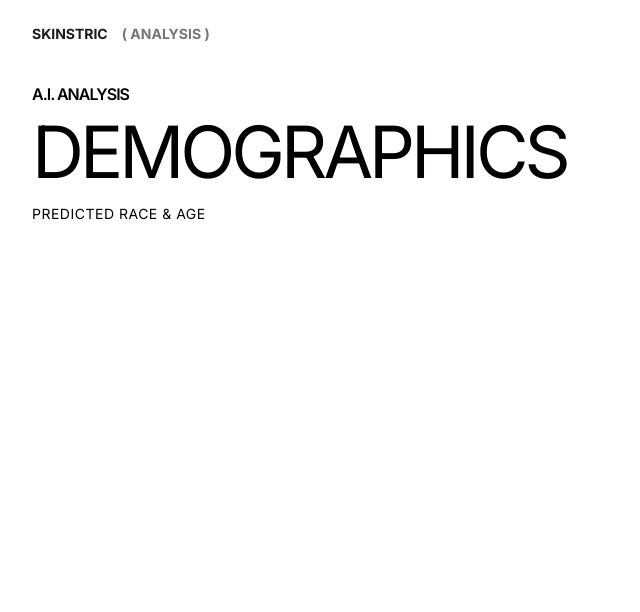
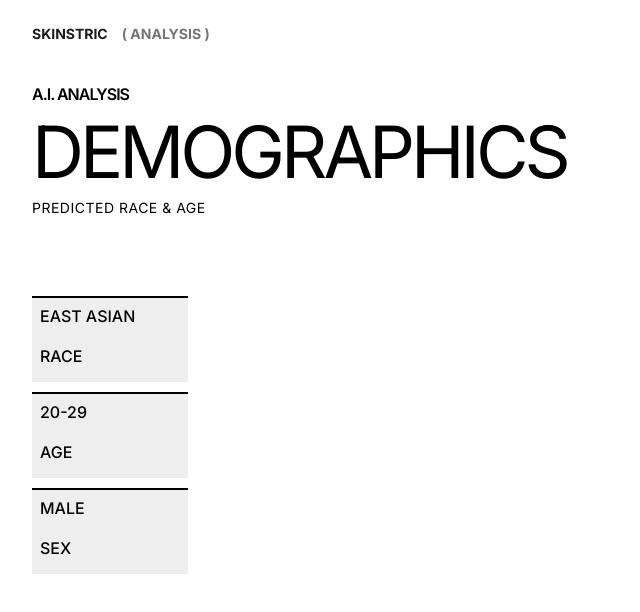
Before and after one commit to Noah-code1210/Skinstric-AI, a React (Create React App) app: page /demographics in a window 1280 px wide. Shown: the top 612 px of the page, without its empty margins (0-640 px from the left). Built offline with nearby package versions, Linux system fonts and the light colour scheme.

Commit message:
category boxes finished

```diff
--- a/src/index.css
+++ b/src/index.css
@@ -834,8 +834,10 @@ WEBCAM PAGE
 
 .webcam__loading--state {
   position: absolute;
-  bottom: 500px;
-  left: 600px;
+  top: 300px;
+  left: 500px;
+  border: 4px solid white;
+  z-index: 999;
 }
 
 /*
@@ -968,9 +970,55 @@ DEMOGRAPHICS PAGE
 
 */
 
+.demo__nav {
+  margin-bottom: 80px;
+}
+
 .section__large--title {
   font-size: 72px;
   text-transform: uppercase;
   letter-spacing: -4px;
+  margin-bottom: 4px;
+}
+
+.race__box,
+.age__box,
+.gender__box {
+  width: 100%;
+  max-width: 156px;
+  height: 86px;
+  border-top: 2px solid black;
+  background-color: rgb(238, 238, 238);
+  padding: 8px;
   margin-bottom: 10px;
+  transition: all 220ms ease;
 }
+.race__box:hover,
+.age__box:hover,
+.gender__box:hover {
+  background-color: rgb(203, 203, 203);
+}
+
+.race__box:focus,
+.age__box:focus,
+.gender__box:focus {
+  background-color: black;
+  color: white;
+}
+
+.dynamic__race--title,
+.race__title,
+.dynamic__age--title,
+.age__title,
+.dynamic__gender--title,
+.gender__title {
+  font-size: 16px;
+  font-weight: 500;
+  text-transform: uppercase;
+}
+
+.dynamic__race--title,
+.dynamic__age--title,
+.dynamic__gender--title {
+  margin-bottom: 20px;
+}
--- a/src/pages/City.jsx
+++ b/src/pages/City.jsx
@@ -10,9 +10,9 @@ AOS.init();
 function City() {
   const [showProceed, setShowProceed] = useState(false);
   const [loading, setLoading] = useState(false);
-  const navigate = useNavigate();
   const [success, setSuccess] = useState(false);
   const [showInput, setShowInput] = useState(true);
+  const navigate = useNavigate();
 
   function navInto() {
     navigate("/picture");
@@ -47,7 +47,8 @@ function City() {
                     </p>
                   </div>
                 )}
-                { showInput && <div className="input__wrapper">
+                {showInput && (
+                  <div className="input__wrapper">
                     <h3 className="input__title">Click to type</h3>
                     <input
                       type="text"
@@ -83,7 +84,8 @@ function City() {
                         }
                       }}
                     />
-                </div>}
+                  </div>
+                )}
               </>
             )}
             <Link to="/introduction">
--- a/src/pages/Demographics.jsx
+++ b/src/pages/Demographics.jsx
@@ -1,25 +1,57 @@
-import React from 'react'
-import NavAnalysis from '../components/NavAnalysis'
+import React from "react";
+import NavAnalysis from "../components/NavAnalysis";
 
 function Demographics() {
   return (
     <>
-    <NavAnalysis />
+      <NavAnalysis />
       <div id="section">
         <div className="container">
-          <div className="section__title analysis__section--title">
-            A.I. Analysis
+          <div className="demo__nav">
+            <div className="section__title analysis__section--title">
+              A.I. Analysis
+            </div>
+            <div className="section__large--title">Demographics</div>
+            <div className="section__sub-title">Predicted Race & Age</div>
           </div>
-          <div className="section__large--title">
-            Demographics
-          </div>
-          <div className="section__sub-title">
-            Predicted Race & Age
+          <div className="demo__info">
+            <div className="category__boxes">
+              <div className="race__box" tabIndex={1}>
+                <h2 className="dynamic__race--title">
+                  East Asian
+                </h2>
+                <h2 className="race__title">
+                  Race
+                </h2>
+              </div>
+              <div className="age__box" tabIndex={2}>
+                <h2 className="dynamic__age--title">
+                  20-29
+                </h2>
+                <h2 className="age__title">
+                  Age
+                </h2>
+              </div>
+              <div className="gender__box" tabIndex={3}>
+                <h2 className="dynamic__gender--title">
+                  Male
+                </h2>
+                <h2 className="gender__title">
+                  Sex
+                </h2>
+              </div>
+            </div>
+            <div className="analysis__box">
+
+            </div>
+            <div className="races__box">
+
+            </div>
           </div>
         </div>
       </div>
     </>
-  )
+  );
 }
 
-export default Demographics
+export default Demographics;
--- a/src/pages/Webcam.jsx
+++ b/src/pages/Webcam.jsx
@@ -61,28 +61,6 @@ function Webcam() {
   return (
     <>
       <div className="webcam">
-        {loading ? (
-          <>
-            {showWebcam && (
-              <div className="camera">
-                <video
-                  ref={videoRef}
-                  autoPlay
-                  className="video"
-                  style={{ width: "100%" }}
-                />
-              </div>
-            )}
-            <div className="loading__state webcam__loading--state">
-              <div className="loading__state--title webcam__loading--state--title">Analyzing Image</div>
-              <div className="loading__dots">
-                <div className="left__dot">.</div>
-                <div className="middle__dot">.</div>
-                <div className="right__dot">.</div>
-              </div>
-            </div>
-          </>
-        ) : (
         <>
           {showWebcam && (
             <div className="camera">
@@ -115,19 +93,13 @@ function Webcam() {
                     className="results__yes"
                     onClick={() =>
                       setTimeout(() => {
-                          setLoading(true);
                         navIntoAnalysis();
-                        }, 3000)
+                      }, 1000)
                     }
                   >
                     Yes
                   </button>
-                    <button
-                      className="results__retake"
-                      onClick={() => setHasPhoto(false)}
-                    >
-                      Retake Photo
-                    </button>
+                  <button className="results__retake">Retake Photo</button>
                 </div>
               </div>
             )}
@@ -167,7 +139,6 @@ function Webcam() {
             </div>
           </Link>
         </>
-        )}
       </div>
     </>
   );
```
Lines whose indentation alone changed are shown as unchanged.
